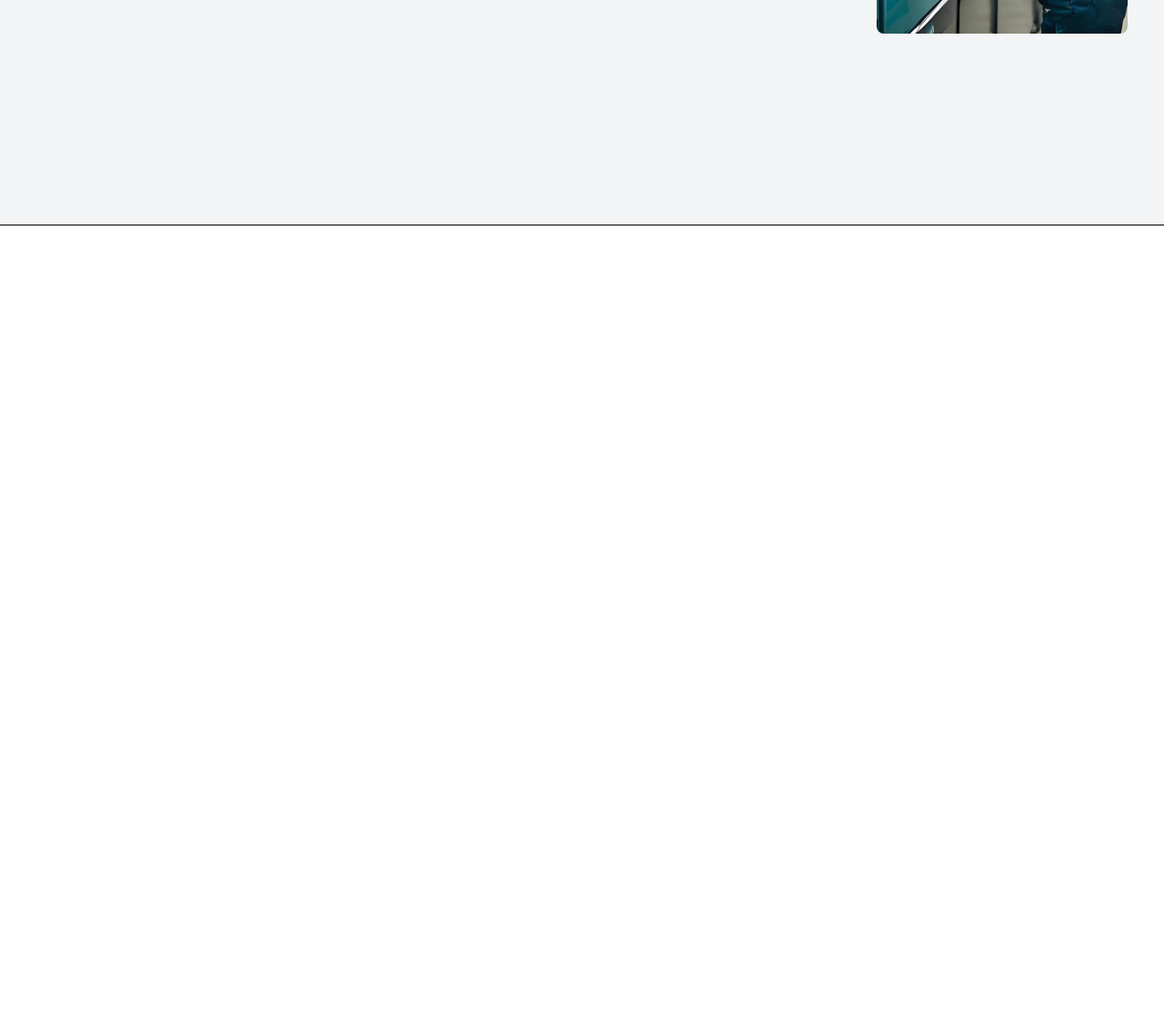
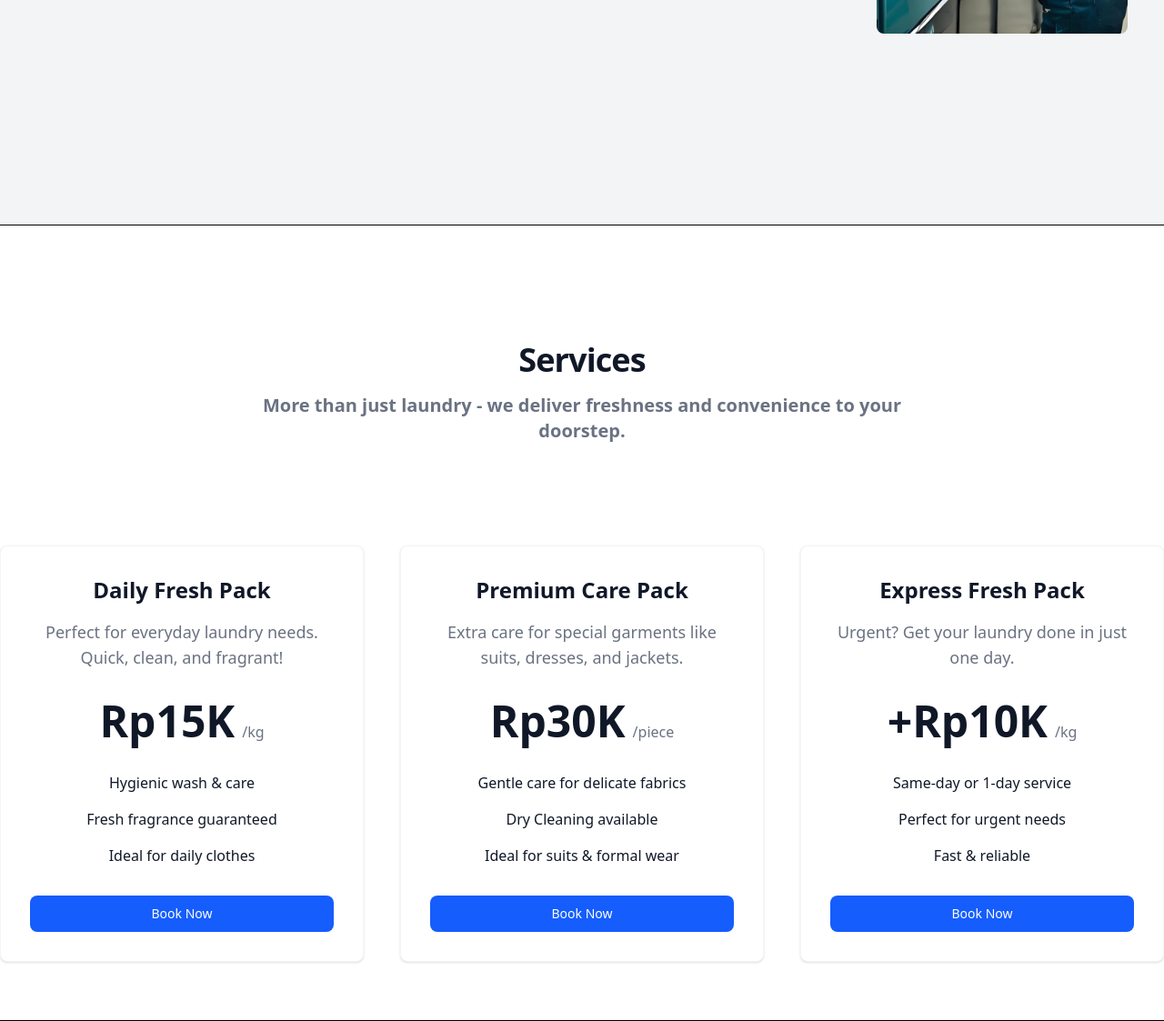
Before and after one commit to Revou-Coding-Camp/codingcamp-8-sep-25-AhmadSoppian, a plain HTML site: page index.html in a window 1280 px wide. Shown: the part 1403-2526 px from the top of the page at 91% size. Before the commit the page ends 1651 px from the top, so only its background shows below. Drawn offline with nearby package versions, Linux system fonts and the light colour scheme.

Commit message:
The fourth commit creates a new feature, namely service

```diff
--- a/index.html
+++ b/index.html
@@ -178,7 +178,119 @@
 
     <!-- Bagian Section Our Profile Selesai -->
 
+    <!-- Bagian Section Service Mulai -->
+    <section class="py-16 bg-white min-h-screen" id="service_section">
+      <div class="py-8 px-4 mx-auto max-w-screen-xl lg:py-16 lg:px-6">
+        <div class="mx-auto max-w-screen-md text-center mb-8 lg:mb-12">
+          <h2
+            class="mb-4 text-4xl tracking-tight font-extrabold text-gray-900 dark:text-white"
+          >
+            Services
+          </h2>
+          <p
+            class="mb-5 font-semibold text-gray-500 sm:text-xl dark:text-gray-400"
+          >
+            More than just laundry - we deliver freshness and convenience to
+            your doorstep.
+          </p>
+        </div>
+      </div>
+      <div
+        class="space-y-8 lg:grid lg:grid-cols-3 md:grid md:grid-cols-2 sm:grid grid-cols-2 gap-4 sm:gap-6 xl:gap-10 lg:space-y-0"
+      >
+        <!-- Daily Fresh Pack -->
+        <div
+          class="flex flex-col p-6 mx-auto max-w-lg text-center text-gray-900 bg-white rounded-lg border border-gray-100 shadow dark:border-gray-600 xl:p-8 dark:bg-gray-800 dark:text-white"
+        >
+          <h3 class="mb-4 text-2xl font-semibold">Daily Fresh Pack</h3>
+          <p class="font-light text-gray-500 sm:text-lg dark:text-gray-400">
+            Perfect for everyday laundry needs. Quick, clean, and fragrant!
+          </p>
+          <div class="flex justify-center items-baseline my-8">
+            <span class="mr-2 text-5xl font-extrabold">Rp15K</span>
+            <span class="text-gray-500 dark:text-gray-400">/kg</span>
+          </div>
+          <ul role="list" class="mb-8 space-y-4 text-left">
+            <li class="flex items-center justify-center space-x-3">
+              <span>Hygienic wash & care</span>
+            </li>
+            <li class="flex items-center justify-center space-x-3">
+              <span>Fresh fragrance guaranteed</span>
+            </li>
+            <li class="flex items-center justify-center space-x-3">
+              <span>Ideal for daily clothes</span>
+            </li>
+          </ul>
+          <a
+            href="#message-us_section"
+            class="text-white bg-blue-600 hover:bg-blue-700 focus:ring-4 focus:ring-blue-200 font-medium rounded-lg text-sm px-5 py-2.5 text-center"
+            >Book Now</a
+          >
+        </div>
 
+        <!-- Premium Care Pack -->
+        <div
+          class="flex flex-col p-6 ml- mx-auto max-w-lg text-center text-gray-900 bg-white rounded-lg border border-gray-100 shadow dark:border-gray-600 xl:p-8 dark:bg-gray-800 dark:text-white"
+        >
+          <h3 class="mb-4 text-2xl font-semibold">Premium Care Pack</h3>
+          <p class="font-light text-gray-500 sm:text-lg dark:text-gray-400">
+            Extra care for special garments like suits, dresses, and jackets.
+          </p>
+          <div class="flex justify-center items-baseline my-8">
+            <span class="mr-2 text-5xl font-extrabold">Rp30K</span>
+            <span class="text-gray-500 dark:text-gray-400">/piece</span>
+          </div>
+          <ul role="list" class="mb-8 space-y-4 text-left">
+            <li class="flex items-center justify-center space-x-3">
+              <span>Gentle care for delicate fabrics</span>
+            </li>
+            <li class="flex items-center justify-center space-x-3">
+              <span>Dry Cleaning available</span>
+            </li>
+            <li class="flex items-center justify-center space-x-3">
+              <span>Ideal for suits & formal wear</span>
+            </li>
+          </ul>
+          <a
+            href="#message-us_section"
+            class="text-white bg-blue-600 hover:bg-blue-700 focus:ring-4 focus:ring-blue-200 font-medium rounded-lg text-sm px-5 py-2.5 text-center"
+            >Book Now</a
+          >
+        </div>
+
+        <!-- Express Fresh Pack -->
+        <div
+          class="flex flex-col p-6 mx-auto max-w-lg text-center text-gray-900 bg-white rounded-lg border border-gray-100 shadow dark:border-gray-600 xl:p-8 dark:bg-gray-800 dark:text-white"
+        >
+          <h3 class="mb-4 text-2xl font-semibold">Express Fresh Pack</h3>
+          <p class="font-light text-gray-500 sm:text-lg dark:text-gray-400">
+            Urgent? Get your laundry done in just one day.
+          </p>
+          <div class="flex justify-center items-baseline my-8">
+            <span class="mr-2 text-5xl font-extrabold">+Rp10K</span>
+            <span class="text-gray-500 dark:text-gray-400">/kg</span>
+          </div>
+          <ul role="list" class="mb-8 space-y-4 text-left">
+            <li class="flex items-center justify-center space-x-3">
+              <span>Same-day or 1-day service</span>
+            </li>
+            <li class="flex items-center justify-center space-x-3">
+              <span>Perfect for urgent needs</span>
+            </li>
+            <li class="flex items-center justify-center space-x-3">
+              <span>Fast & reliable</span>
+            </li>
+          </ul>
+          <a
+            href="#message-us_section"
+            class="text-white bg-blue-600 hover:bg-blue-700 focus:ring-4 focus:ring-blue-200 font-medium rounded-lg text-sm px-5 py-2.5 text-center"
+            >Book Now</a
+          >
+        </div>
+      </div>
+    </section>
+    <hr />
+    <!-- Bagian Section Service Selesai -->
 
     <script src="js/script.js"></script>
   </body>
```
